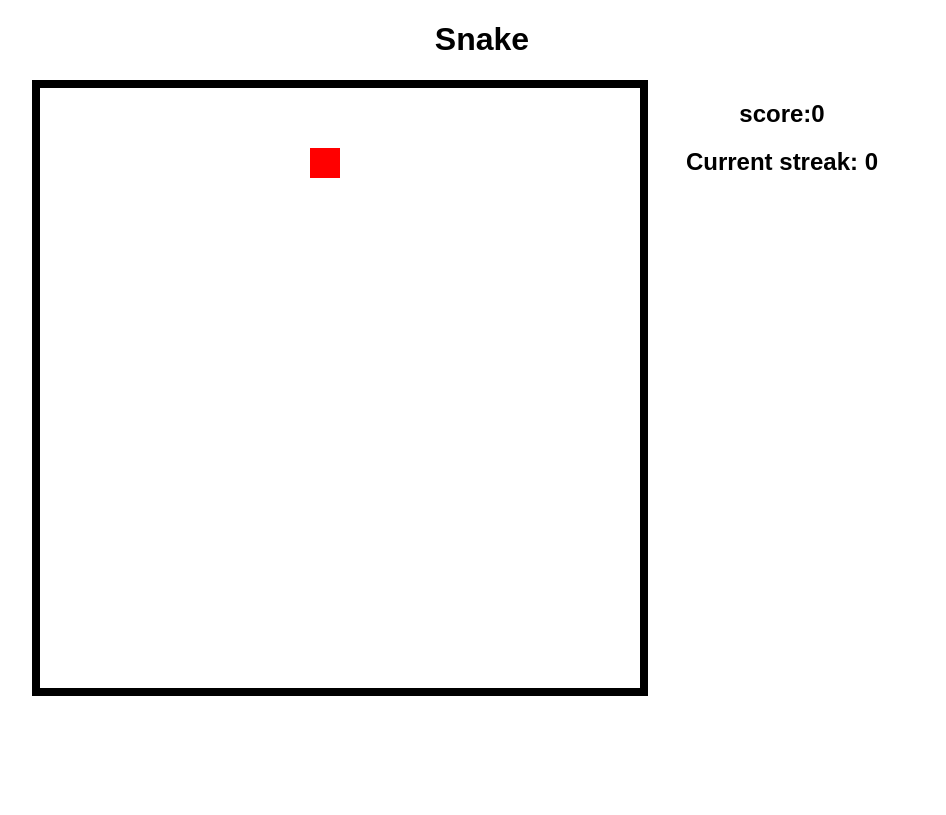
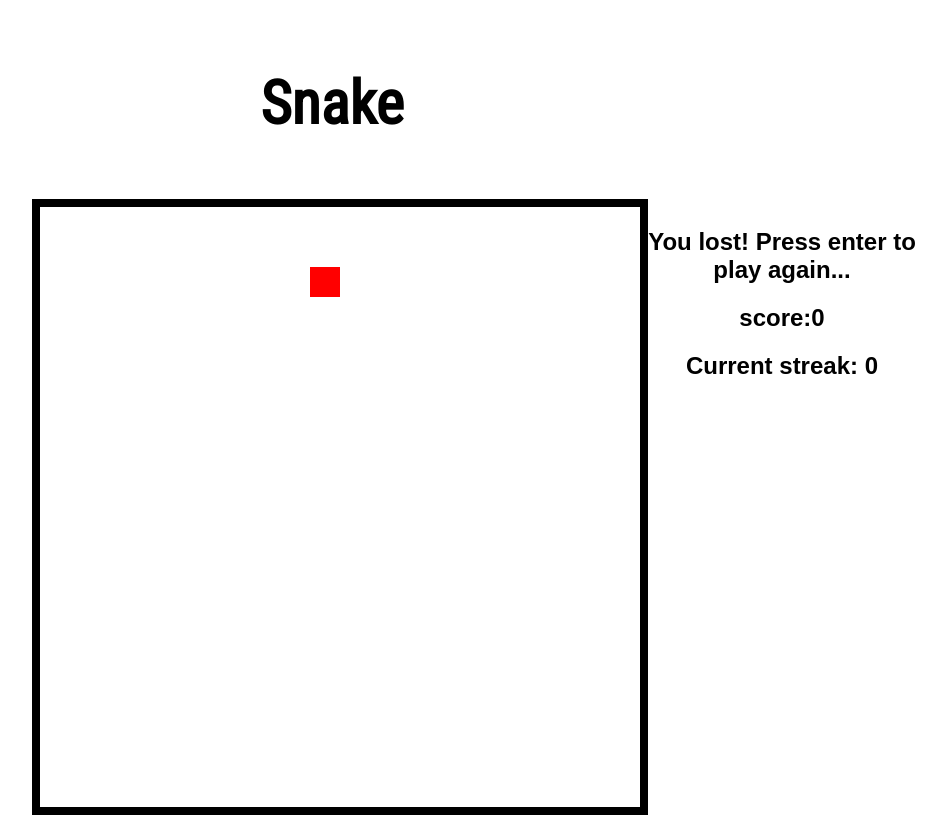
Before and after one commit to toddnestor/snake, a plain HTML site: page index.html in a window 1280 px wide. Shown: the whole page, without its empty margins (158-1104 px from the left). Drawn offline with nearby package versions, Linux system fonts and the light colour scheme.

Commit message:
press enter to play again

```diff
--- a/bundle.js
+++ b/bundle.js
@@ -48,8 +48,16 @@
 	const View = __webpack_require__(4);
 
 	$( () => {
+	  function runGame() {
 	    let board = new Board();
 	    let view = new View(board, $('.snake'));
+
+	    let snakeEater = setInterval(function(){
+	      let now = new Date();
+	      if(now - board.snake.lastApple > 10000) {
+	        board.snake.streak = 0;
+	      }
+	    }, 500)
 
 	    let timer = setInterval(function(){
 	      board.step();
@@ -57,23 +65,27 @@
 	      view.render();
 
 	      if(board.outOfBounds() || board.snake.touchingSelf()) {
-	      alert('You lost!');
+	        $('.lost').show();
 	        clearInterval(timer);
+	        clearInterval(snakeEater);
+	        $('body').keydown(function(e) {
+	          $('body').off();
+	          if(e.keyCode === 13) {
+	            $('.lost').hide();
+	            runGame();
+	          }
+	        });
 	      }
 	    }, 100);
+	  }
+
+	  runGame();
 
 	  setInterval(function(){
 	    $('.activity h2:last').fadeOut("slow", function(){
 	      $(this).remove();
 	    });
 	  }, 10000);
-
-	  setInterval(function(){
-	    let now = new Date();
-	    if(now - board.snake.lastApple > 10000) {
-	      board.snake.streak = 0;
-	    }
-	  }, 500)
 	});
 
 
@@ -311,6 +323,7 @@
 	  }
 
 	  setupSnake() {
+	    this.el.html('');
 	    let grid = this.board.grid;
 	    for(let i = 0; i < grid.length; i++) {
 	      let ul = $('<ul>');
--- a/css/snake.css
+++ b/css/snake.css
@@ -3,6 +3,12 @@
   text-align: center;
 }
 
+h1 {
+  font-family: 'Roboto Condensed';
+  font-weight: bold;
+  font-size: 60px;
+
+}
 .snake {
   margin: auto;
   padding: 0;
@@ -43,6 +49,11 @@ li {
 }
 
 .one_third {
+  padding-top: 200px;
   width: 33.33333%;
   float: left;
 }
+
+.lost {
+  display: none;
+}
--- a/index.html
+++ b/index.html
@@ -3,17 +3,19 @@
   <head>
     <meta charset="utf-8">
     <title>Snake</title>
+    <link href="https://fonts.googleapis.com/css?family=Roboto+Condensed" rel="stylesheet">
     <link rel="stylesheet" type="text/css" href="./css/snake.css">
     <script src="https://ajax.googleapis.com/ajax/libs/jquery/2.2.4/jquery.min.js"></script>
     <script src="./bundle.js" charset="utf-8"></script>
   </head>
   <body>
-    <h1>Snake</h1>
     <section class="container">
       <section class="two_thirds">
+        <h1>Snake</h1>
         <figure class='snake'></figure>
       </section>
       <section class="one_third">
+        <h2 class="lost">You lost! Press enter to play again...</h2>
         <h2>score:<span class='score'>0</span></h2>
         <h2>Current streak: <span class="streak">0</span></h2>
         <div class="activity">
--- a/js/view.js
+++ b/js/view.js
@@ -7,6 +7,7 @@ class View {
   }
 
   setupSnake() {
+    this.el.html('');
     let grid = this.board.grid;
     for(let i = 0; i < grid.length; i++) {
       let ul = $('<ul>');
```
Also changed, not shown: js/game.js (+20 -8 lines). Lines whose indentation alone changed are shown as unchanged.
